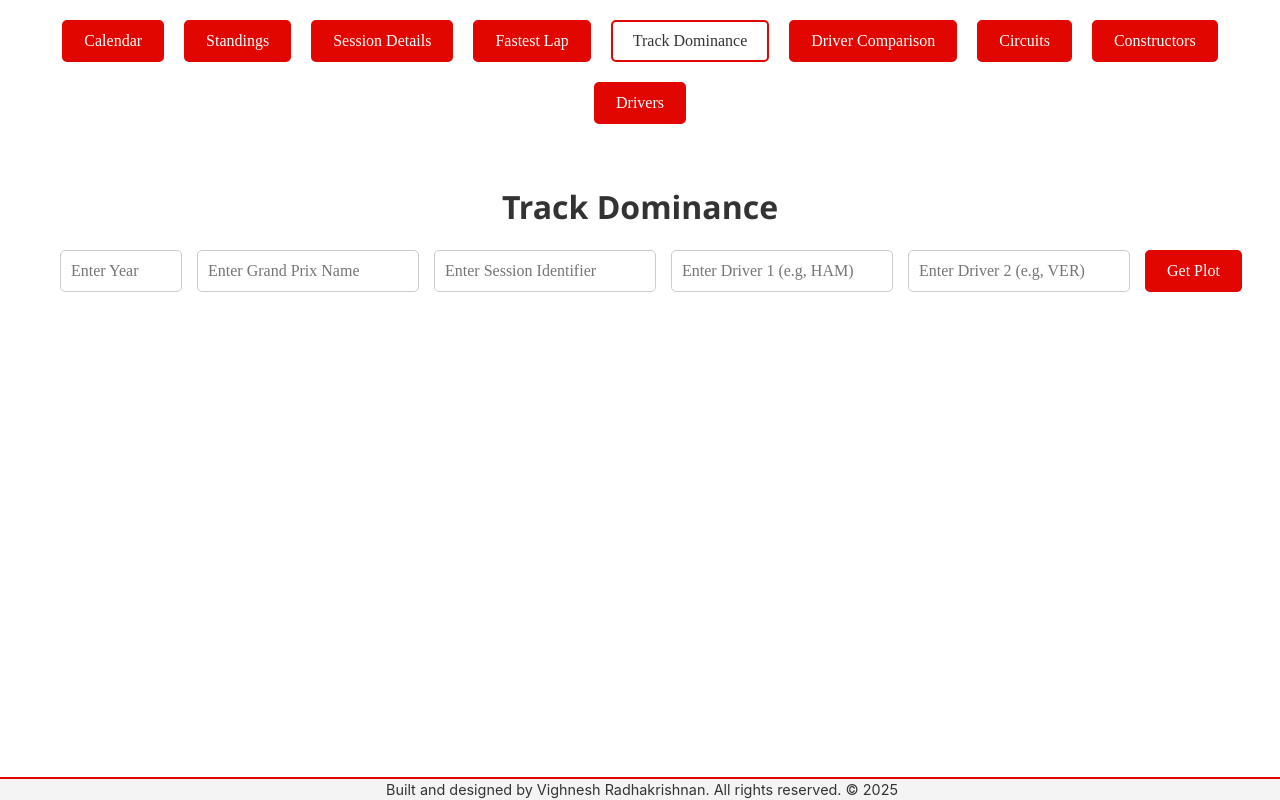
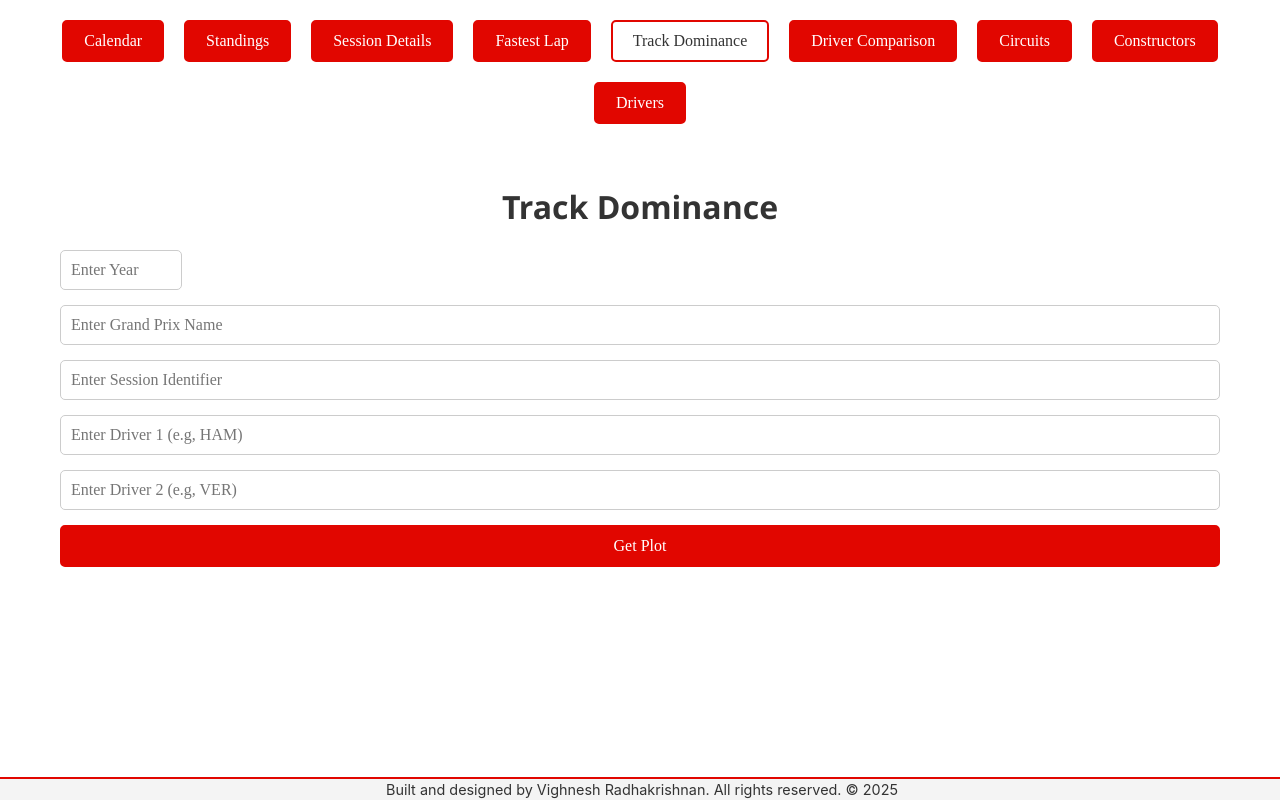
Before and after one commit to vighnesh-radhakrishnan/anemoi, a React (Create React App) app in the folder frontend/: page / in a window 1280 px wide. Both pictures are taken after a click on the element "Track Dominance". Built offline with nearby package versions, Linux system fonts and the light colour scheme.

Commit message:
re render issue

```diff
--- a/frontend/src/Components/RaceDataForm.js
+++ b/frontend/src/Components/RaceDataForm.js
@@ -1,5 +1,4 @@
 import React from "react";
-import styled from "styled-components";
 
 const RaceDataForm = ({
   selectedYear,
@@ -12,9 +11,6 @@ const RaceDataForm = ({
   setDriver1,
   driver2,
   setDriver2,
-  stint,
-  setStint,
-  showStint = false,
   handleSubmit,
 }) => {
   const handleYearChange = (event) => setSelectedYear(event.target.value);
@@ -24,17 +20,20 @@ const RaceDataForm = ({
   const handleDriver1Change = (event) => setDriver1(event.target.value);
   const handleDriver2Change = (event) => setDriver2(event.target.value);
 
-  // Create a wrapper function to prevent default behavior
   const onSubmit = (e) => {
     e.preventDefault();
     handleSubmit(e);
   };
 
   return (
-    <div
-      className="race-data"
+    <form
       onSubmit={onSubmit}
-      style={{ display: "flex", gap: "15px" }}
+      style={{
+        display: "flex",
+        flexDirection: "column",
+        gap: "15px",
+        width: "100%",
+      }}
     >
       <input
         type="number"
@@ -72,7 +71,7 @@ const RaceDataForm = ({
         required
       />
       <button type="submit">Get Plot</button>
-    </div>
+    </form>
   );
 };
 
```
